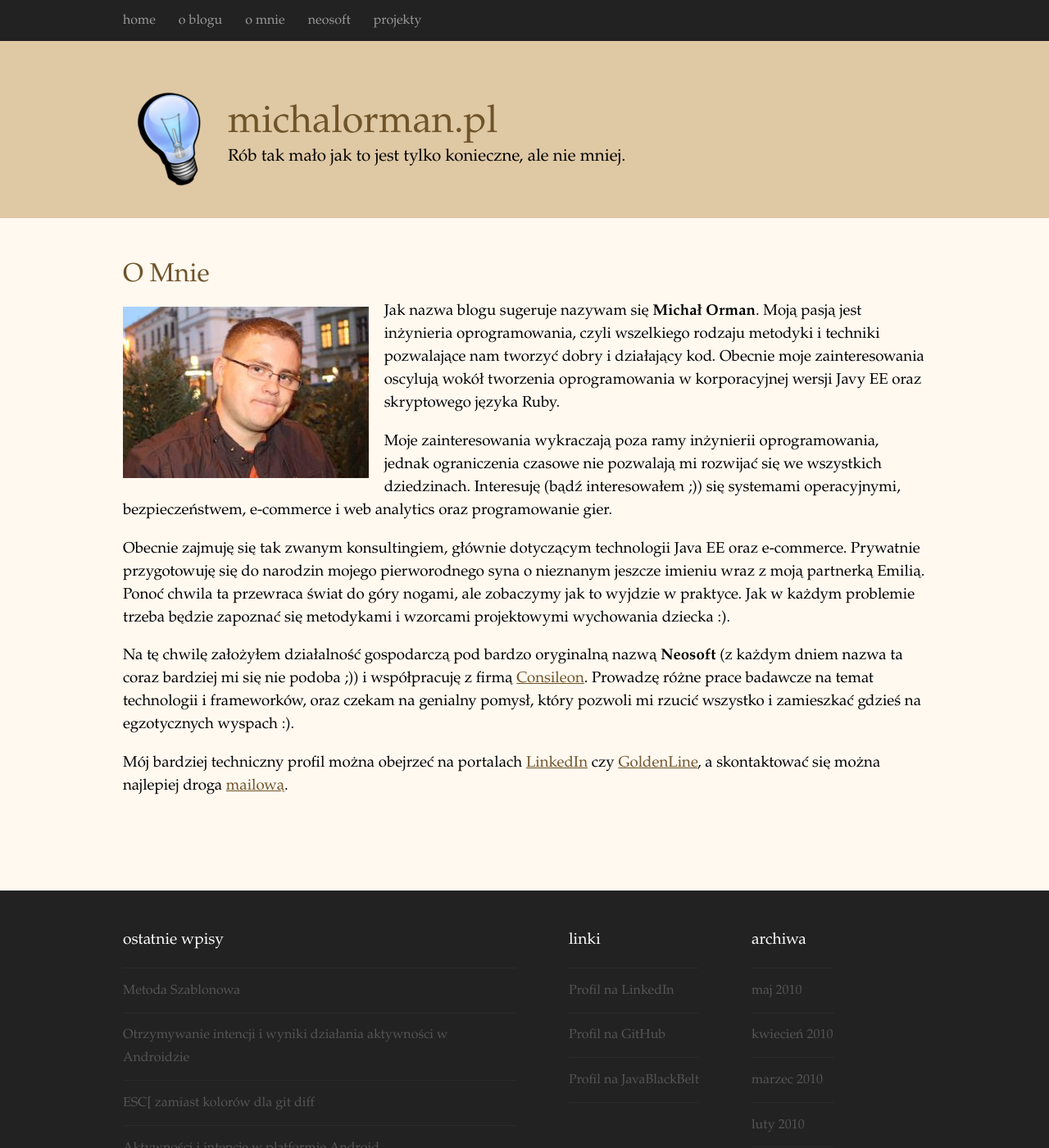
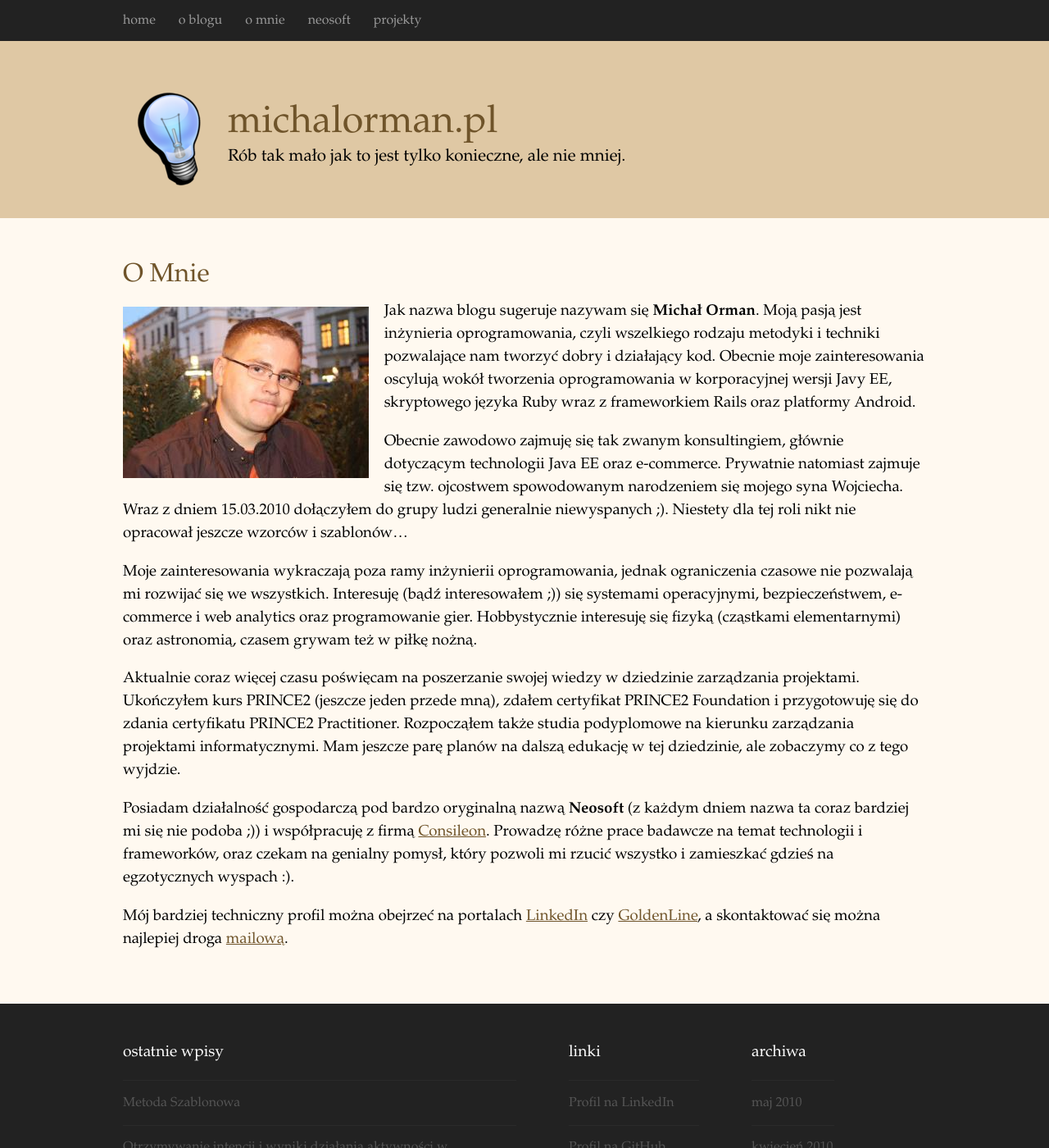
Before and after one commit to michalorman/michalorman-blog-old, a Jekyll site: the page built from blog/o-mnie/index.markdown, in a window 1280 px wide and 1400 px high. Shown: the whole window at 82% size. Built offline with Jekyll 4.4.1, drawn with Linux system fonts in a browser that asks for light colours; Markdown is read by kramdown in place of the engine named in the settings; comment, search, counter and statistics services are not loaded.

Commit message:
Updated about me description.

```diff
--- a/blog/o-mnie/index.markdown
+++ b/blog/o-mnie/index.markdown
@@ -11,22 +11,29 @@ navbar_pos: 3
 Jak nazwa blogu sugeruje nazywam się **Michał Orman**. Moją pasją jest inżynieria
 oprogramowania, czyli wszelkiego rodzaju metodyki i techniki pozwalające nam
 tworzyć dobry i działający kod. Obecnie moje zainteresowania oscylują wokół
-tworzenia oprogramowania w korporacyjnej wersji Javy EE oraz skryptowego
-języka Ruby.
+tworzenia oprogramowania w korporacyjnej wersji Javy EE, skryptowego
+języka Ruby wraz z frameworkiem Rails oraz platformy Android.
+
+Obecnie zawodowo zajmuję się tak zwanym konsultingiem, głównie dotyczącym technologii
+Java EE oraz e-commerce. Prywatnie natomiast zajmuje się tzw. ojcostwem spowodowanym
+narodzeniem się mojego syna Wojciecha. Wraz z dniem 15.03.2010 dołączyłem do grupy ludzi
+generalnie niewyspanych ;). Niestety dla tej roli nikt nie opracował jeszcze wzorców
+i szablonów...
 
 Moje zainteresowania wykraczają poza ramy inżynierii oprogramowania, jednak
-ograniczenia czasowe nie pozwalają mi rozwijać się we wszystkich dziedzinach.
+ograniczenia czasowe nie pozwalają mi rozwijać się we wszystkich.
 Interesuję (bądź interesowałem ;)) się systemami operacyjnymi, bezpieczeństwem,
-e-commerce i web analytics oraz programowanie gier.
+e-commerce i web analytics oraz programowanie gier. Hobbystycznie interesuję się
+fizyką (cząstkami elementarnymi) oraz astronomią, czasem grywam też w piłkę nożną.
 
-Obecnie zajmuję się tak zwanym konsultingiem, głównie dotyczącym technologii
-Java EE oraz e-commerce. Prywatnie przygotowuję się do narodzin mojego pierworodnego
-syna o nieznanym jeszcze imieniu wraz z moją partnerką Emilią. Ponoć chwila ta
-przewraca świat do góry nogami, ale zobaczymy jak to wyjdzie w praktyce.
-Jak w każdym problemie trzeba będzie zapoznać się metodykami i wzorcami projektowymi
-wychowania dziecka :).
+Aktualnie coraz więcej czasu poświęcam na poszerzanie swojej wiedzy w dziedzinie
+zarządzania projektami. Ukończyłem kurs PRINCE2 (jeszcze jeden przede mną),
+zdałem certyfikat PRINCE2 Foundation i przygotowuję się do zdania certyfikatu
+PRINCE2 Practitioner. Rozpocząłem także studia podyplomowe na kierunku zarządzania
+projektami informatycznymi. Mam jeszcze parę planów na dalszą edukację w tej
+dziedzinie, ale zobaczymy co z tego wyjdzie.
 
-Na tę chwilę założyłem działalność gospodarczą pod bardzo oryginalną nazwą
+Posiadam działalność gospodarczą pod bardzo oryginalną nazwą
 **Neosoft** (z każdym dniem nazwa ta coraz bardziej mi się nie podoba ;)) i
 współpracuję z firmą <a href="http://consileon.pl">Consileon</a>. Prowadzę różne
 prace badawcze na temat technologii i frameworków, oraz czekam na genialny
```
